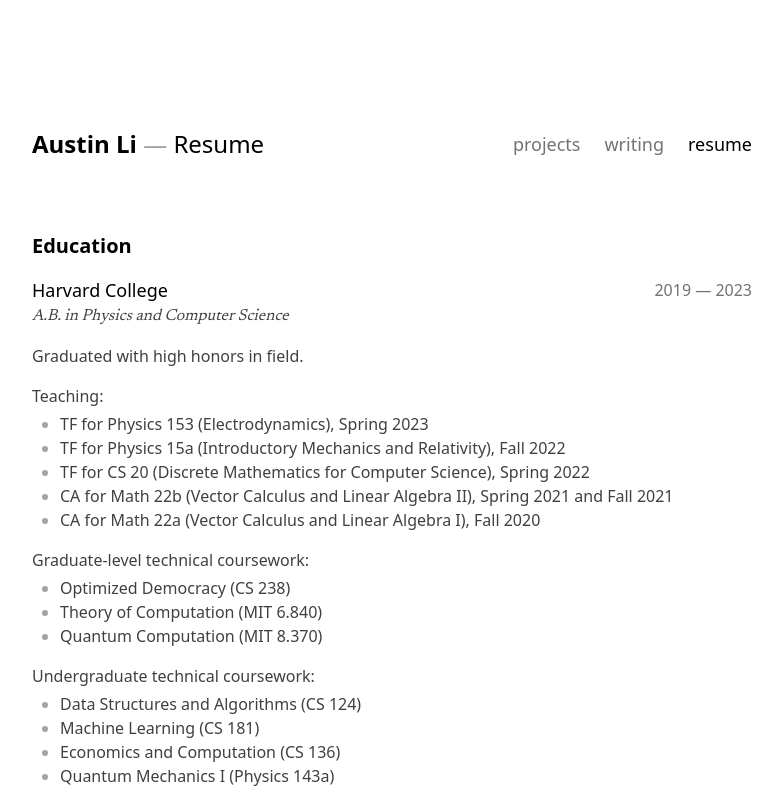
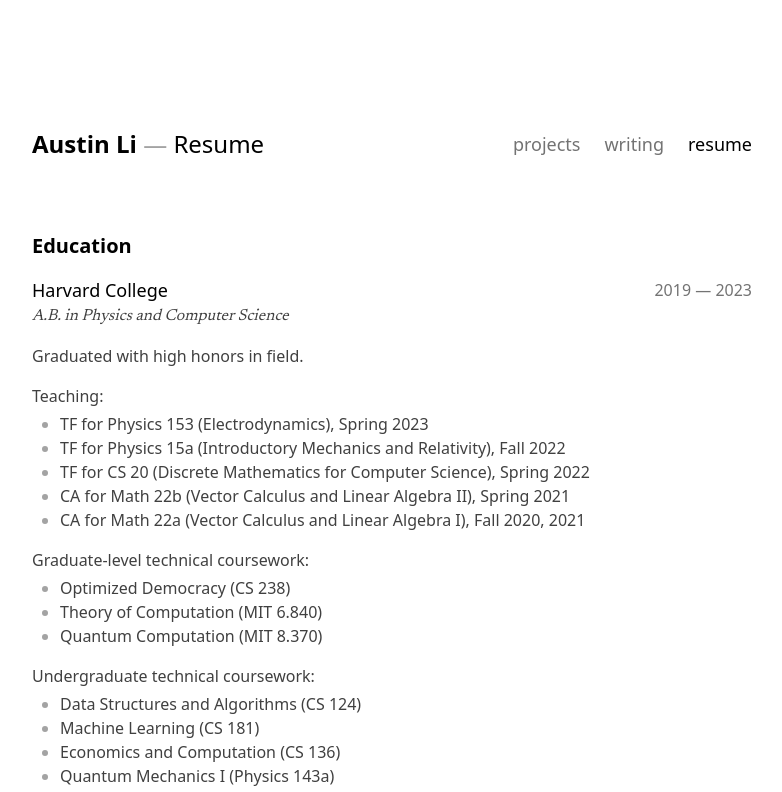
Before and after one commit to austinwli/austinwli.github.io, a SvelteKit app: page /resume in a window 1280 px wide. Shown: the top 792 px of the page, without its empty margins (248-1030 px from the left). Built offline with nearby package versions, Linux system fonts and the light colour scheme.

Commit message:
updated TF

```diff
--- a/src/routes/resume/+page.svelte
+++ b/src/routes/resume/+page.svelte
@@ -31,9 +31,9 @@
       TF for CS 20 (Discrete Mathematics for Computer Science), Spring 2022
     </li>
     <li>
-      CA for Math 22b (Vector Calculus and Linear Algebra II), Spring 2021 and Fall 2021
+      CA for Math 22b (Vector Calculus and Linear Algebra II), Spring 2021
     </li>
-    <li>CA for Math 22a (Vector Calculus and Linear Algebra I), Fall 2020</li>
+    <li>CA for Math 22a (Vector Calculus and Linear Algebra I), Fall 2020, 2021</li>
   </ul>
 
   <h4 class="font-medium mt-4 mb-1">Graduate-level technical coursework:</h4>
```
